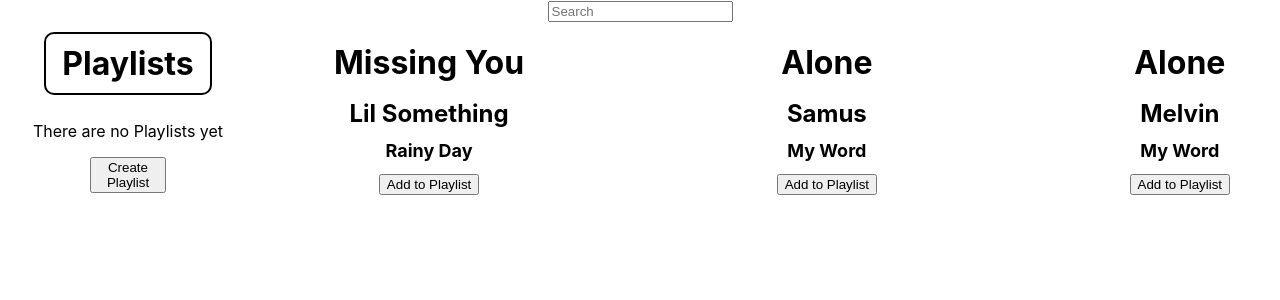
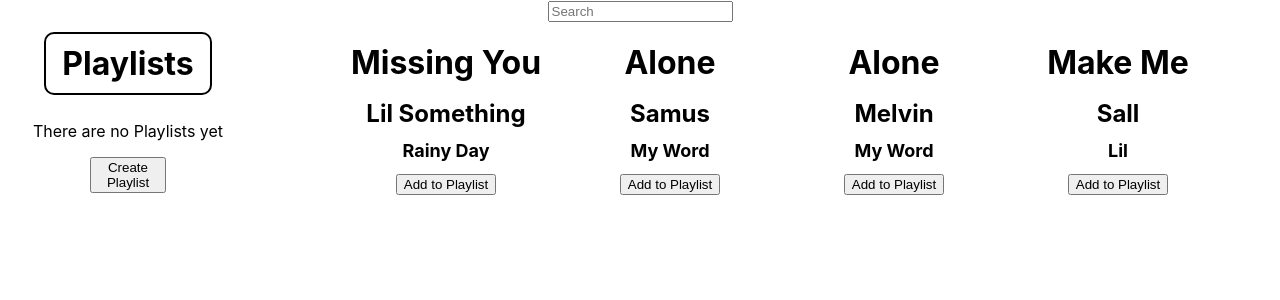
Before and after one commit to dzitting/Jamming-CodeCademy, a React (Create React App) app: page / in a window 1280 px wide. Shown: the top 300 px of the page. Built offline with nearby package versions, Linux system fonts and the light colour scheme.

Commit message:
Working on a dropdown menu to add to specific playlist on the button that is clicked

```diff
--- a/src/componenets/app/App.js
+++ b/src/componenets/app/App.js
@@ -14,6 +14,7 @@ function App() {
     { name: "Missing You", artist: "Lil Something", album: "Rainy Day", id: 1 },
     { name: "Alone", artist: "Samus", album: "My Word", id: 2 },
     { name: "Alone", artist: "Melvin", album: "My Word", id: 3 },
+    { name: "Make Me", artist: "Sall", album: "Lil", id: 4 },
   ];
 
   useEffect(() => {
@@ -72,10 +73,11 @@ function App() {
     setPlaylistName(e.target.value);
   };
 
+  const [isAdding, setIsAdding] = useState(false);
   const openWhichList = () => {
     //Shows options of where to add a song
-
-  }
+    setIsAdding(!isAdding);
+  };
 
   const checkPlaylist = (e) => {
     //Adds a song to the playlist
@@ -83,7 +85,7 @@ function App() {
     openWhichList();
     setPlaylistItems((prev) => [...prev, e.target.innerText]);
     console.log(playlistItems);
-  }
+  };
 
   const [playlistOpen, setPlaylistOpen] = useState(false);
 
@@ -94,20 +96,20 @@ function App() {
       if (playlist.name === e.target.innerText) {
         setOpenPlayList(playlist);
       }
-    })
+    });
     setPlaylistOpen(!playlistOpen);
-  }
+  };
 
   console.log(playlistLists);
 
   const [playlistItems, setPlaylistItems] = useState([]);
   const [openPlayList, setOpenPlayList] = useState(null);
-  if(playlistOpen) {
+  if (playlistOpen) {
     return (
       <div className="App">
-        <OpenPlaylist playlist={openPlayList}/>
+        <OpenPlaylist playlist={openPlayList} />
       </div>
-    )
+    );
   }
   return (
     //Returns the components into the render
@@ -121,14 +123,16 @@ function App() {
         style={{
           display: "flex",
           flexDirection: "row",
-          justifyContent: "space-between",
+          justifyContent: "flex-start",
+          flexFlow: "row-wrap",
           width: "70%",
           float: "right",
           margin: "0 50px",
+          flexWrap: "wrap",
         }}
       >
         {tracks.map((track) => (
-          <Track track={track} checkPlaylist={checkPlaylist}/>
+          <Track track={track} checkPlaylist={checkPlaylist} isAdding={isAdding} list={playlistLists} />
         ))}
       </div>
       <div style={{ display: "flex", flexDirection: "column", width: "20%" }}>
--- a/src/componenets/track/Track.js
+++ b/src/componenets/track/Track.js
@@ -1,13 +1,21 @@
-import React from 'react';
-import styles from './Track.module.css';
+import React from "react";
+import styles from "./Track.module.css";
 
-function Track({track, checkPlaylist}) {
+function Track({ track, checkPlaylist, isAdding, list }) {
   return (
-        <div>
+    <div className={styles.div}>
       <h1 className={styles.name}>{track.name}</h1>
       <h1 className={styles.artist}>{track.artist}</h1>
       <h1 className={styles.album}>{track.album}</h1>
       <button onClick={checkPlaylist}>Add to Playlist</button>
+      <div>
+          {isAdding ? (
+          list.map((playlist, key) => (<p key={key}>{playlist.name}</p>
+          ))
+      ) : (
+        <></>
+      )}
+      </div>
     </div>
   );
   }
--- a/src/componenets/track/Track.module.css
+++ b/src/componenets/track/Track.module.css
@@ -1,3 +1,7 @@
+.div {
+    width: 25%;
+}
+
 .name {
     font-size: 32px;
     font-weight: bold;
```
Lines whose indentation alone changed are shown as unchanged.
